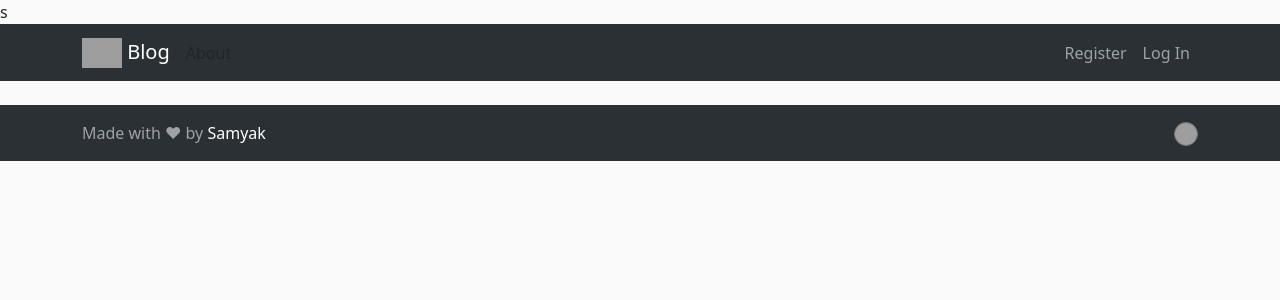
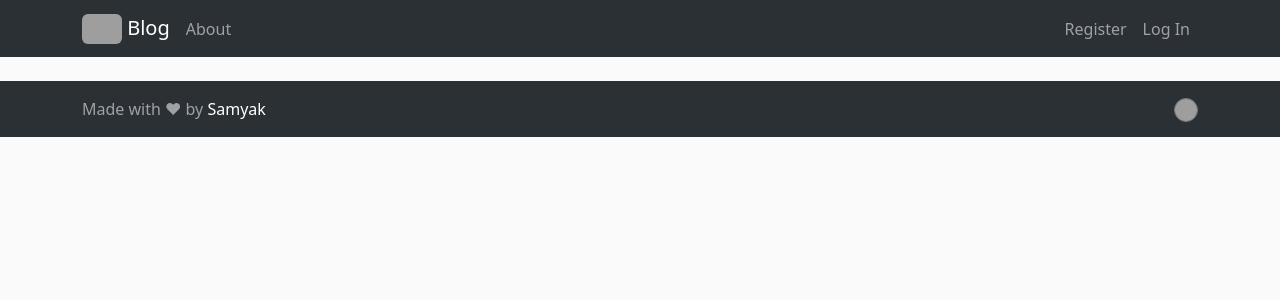
Before and after one commit to samyak1409/django, a Django app: template django_project/blog/templates/blog/home.html in a window 1280 px wide. Shown: the top 300 px of the page. Run offline with Django 4.2, Linux system fonts and the light colour scheme; the template is opened without the code that fills it, so the values that code supplies are empty; grey boxes are pictures that could not be loaded.

Commit message:
fixes in base.html

```diff
--- a/django_project/blog/templates/blog/base.html
+++ b/django_project/blog/templates/blog/base.html
@@ -18,7 +18,7 @@
     <link rel="apple-touch-icon" sizes="180x180" href="{% static 'blog/favicon/apple-touch-icon.png' %}" />
     <meta name="apple-mobile-web-app-title" content="Django Blog" />
     <link rel="manifest" href="{% static 'blog/favicon/site.webmanifest' %}" />
-s
+
     <!-- Page Title: -->
     {% if title %}
       <title>Django Blog - {{ title }}</title>
@@ -40,13 +40,15 @@ s
       <nav class="navbar navbar-expand-lg bg-body-tertiary bg-dark" data-bs-theme="dark">
         <div class="container">
 
-          <!-- Brand Image & Text (https://getbootstrap.com/docs/5.3/components/navbar/?#image-and-text): -->
-          <a class="navbar-brand" href="{% url 'home' %}">
-            <img class="d-inline-block align-text-top" src="https://upload.wikimedia.org/wikipedia/commons/thumb/7/75/Django_logo.svg/180px-Django_logo.svg.png" alt="Django" height="30"> Blog
-          </a>
-
-          <!-- About Link: -->
-          <a class="nav-link" href="{% url 'about' %}">About</a>
+          <!-- "flex" to keep the "Django Blog" and "About" together on small screens -->
+          <div class="d-flex align-items-center">
+            <!-- Brand Image & Text (https://getbootstrap.com/docs/5.3/components/navbar/?#image-and-text): -->
+            <a class="navbar-brand" href="{% url 'home' %}">
+              <img class="d-inline-block align-text-top rounded" src="https://encrypted-tbn0.gstatic.com/images?q=tbn:ANd9GcTWONTlmhZ6CYb1vm0_84eKRI_-vlgNxlJUrQ&s" alt="Django" height="30"> Blog
+            </a>
+            <!-- About Link: -->
+            <a class="navbar-nav nav-link" href="{% url 'about' %}">About</a>
+          </div>
 
           <!-- Navbar collapse behind a button for small screens (https://getbootstrap.com/docs/5.3/components/navbar/?#toggler): -->
           <button class="navbar-toggler" type="button" data-bs-toggle="collapse" data-bs-target="#navbarSupportedContent" aria-controls="navbarSupportedContent" aria-expanded="false" aria-label="Toggle navigation">
@@ -55,7 +57,7 @@ s
 
           <!-- Links (Register + Login / New Post + Your Profile): -->
           <div class="collapse navbar-collapse" id="navbarSupportedContent">
-            <ul class="navbar-nav ms-auto mb-2 mb-lg-0">  <!-- ms-auto: moving links to the right -->
+            <ul class="navbar-nav ms-auto mb-lg-0">  <!-- ms-auto: moving links to the right -->
               <!-- Django passes `user` context var by default, where it's the current logged-in user. (https://youtu.be/3aVqWaLjqS4?t=1100) -->
               {% if user.is_authenticated %}
                 <li class="nav-item">
```
